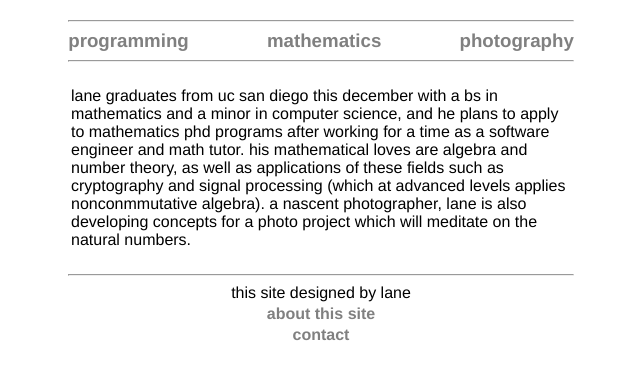
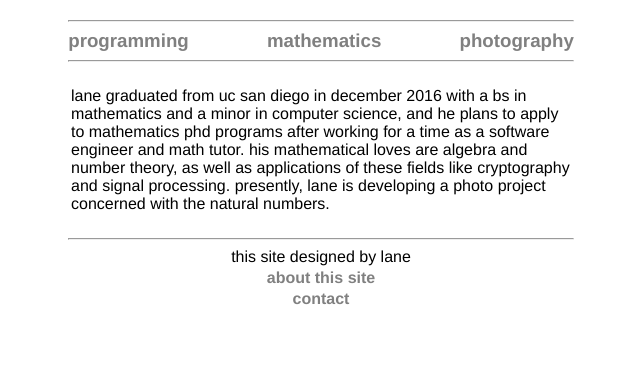
Before and after one commit to laneb/cvsite, a Django app: page /mathematics/ in a window 1280 px wide. Shown: the part 48-428 px from the top of the page, without its empty margins (319-959 px from the left). Run offline with Django 3.2, Linux system fonts and the light colour scheme.

Commit message:
update bios

```diff
--- a/cvsite/templates/cvsite/index.html
+++ b/cvsite/templates/cvsite/index.html
@@ -7,7 +7,7 @@
 
 <div align="left" style="width:40%; min-width:500px">
 <p>
-  lane barlow is a senior at university of california, san diego, from which he will graduate this December with a bs in mathematics and a minor in computer science. he feels that his interests in math, programming, and photography (which he pursues both in school and extracurricularly) inevitably inform one another, and is currently investigating avenues for interdisciplinary projects.
+  lane barlow graduated from uc san diego in december 2016 with a bs in mathematics and a minor in computer science. he feels that his interests in math, programming, and photography (which he pursues both academically and extracurricularly) inevitably inform one another, and is currently investigating avenues for interdisciplinary projects.
 </p>
 </div>
 {% endblock %}
--- a/mathematics/templates/mathematics/index.html
+++ b/mathematics/templates/mathematics/index.html
@@ -8,7 +8,7 @@
 
 <div style="width:40%; min-width:500px">
   <p align="left">
-    lane graduates from uc san diego this december with a bs in mathematics and a minor in computer science, and he plans to apply to mathematics phd programs after working for a time as a software engineer and math tutor. his mathematical loves are algebra and number theory, as well as applications of these fields such as cryptography and signal processing (which at advanced levels applies nonconmmutative algebra). a nascent photographer, lane is also developing concepts for a photo project which will meditate on the natural numbers.
+    lane graduated from uc san diego in december 2016 with a bs in mathematics and a minor in computer science, and he plans to apply to mathematics phd programs after working for a time as a software engineer and math tutor. his mathematical loves are algebra and number theory, as well as applications of these fields like cryptography and signal processing. presently, lane is developing a photo project concerned with the natural numbers.
   </p>
 </div>
 
```
